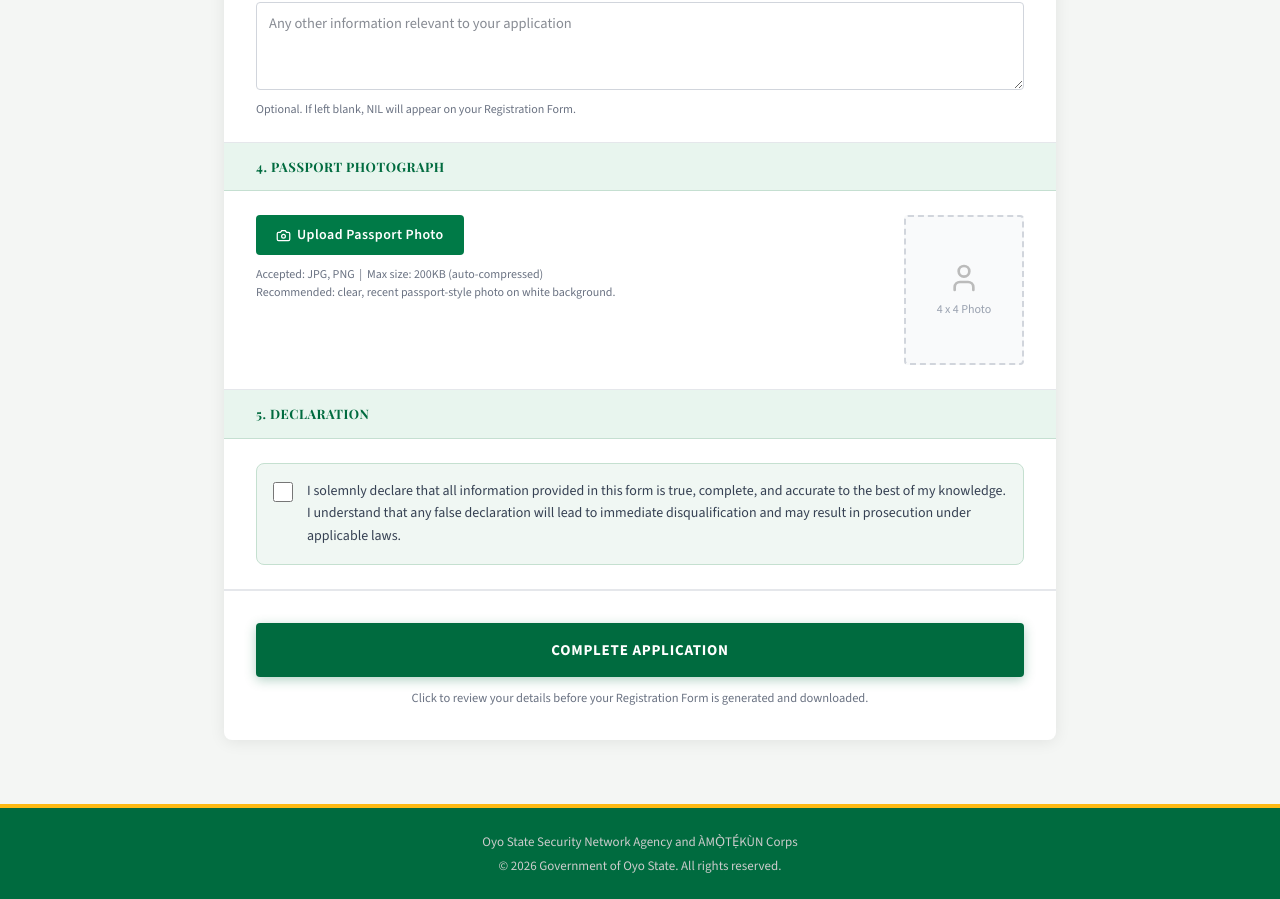
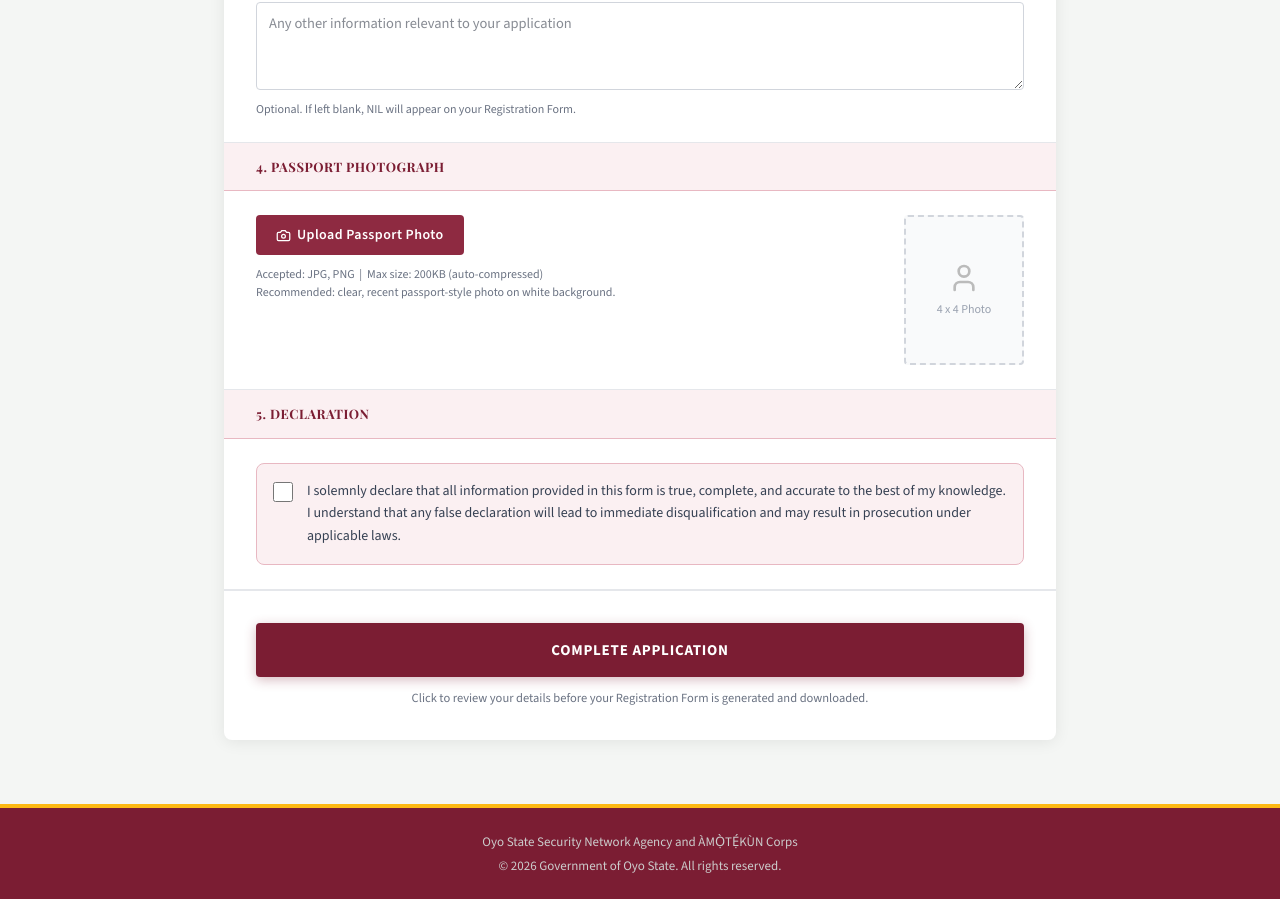
Before and after one commit to Adis-ore/Amotekun_Frontend, a React (Vite) app: page /register in a window 1280 px wide. Shown: the part 1474-2373 px from the top of the page. Built offline with nearby package versions, Linux system fonts and the light colour scheme; a web font is replaced by a local one.

Commit message:
ui colour changes

```diff
--- a/src/components/RegistrationForm.jsx
+++ b/src/components/RegistrationForm.jsx
@@ -186,7 +186,7 @@ export default function RegistrationForm({ onSuccess, isPortalClosed, submitted
         {pdfBlobUrl && (
           <button
             type="button"
-            className="mt-5 px-8 py-3 bg-brand text-white border-none rounded text-sm font-bold cursor-pointer tracking-[0.04em] uppercase hover:bg-brand-dark transition-colors duration-200 shadow-[0_3px_10px_rgba(15,76,15,0.3)]"
+            className="mt-5 px-8 py-3 bg-brand text-white border-none rounded text-sm font-bold cursor-pointer tracking-[0.04em] uppercase hover:bg-brand-dark transition-colors duration-200 shadow-[0_3px_10px_rgba(123,29,51,0.3)]"
             onClick={() => {
               const win = window.open(pdfBlobUrl, '_blank')
               if (win) win.addEventListener('load', () => win.print())
@@ -355,7 +355,7 @@ export default function RegistrationForm({ onSuccess, isPortalClosed, submitted
           </Field>
 
           {formData.hasSecurityExp === 'Yes' && (
-            <div className="bg-[#E8F5EE] border border-[#B3D9C4] rounded-md px-5 py-5 mt-1 flex flex-col gap-4">
+            <div className="bg-[#FBF0F2] border border-[#E8B8C2] rounded-md px-5 py-5 mt-1 flex flex-col gap-4">
               <Field label="Name of Organisation / Security Agency">
                 <input
                   type="text"
@@ -458,8 +458,8 @@ export default function RegistrationForm({ onSuccess, isPortalClosed, submitted
         {/* 5. DECLARATION */}
         <FormSection title="5. Declaration">
           <label
-            className={`flex gap-3.5 items-start cursor-pointer p-4 bg-[#F0F7F3] border rounded-lg transition-colors ${
-              errors.declaration ? 'border-danger' : 'border-[#C5E0D0]'
+            className={`flex gap-3.5 items-start cursor-pointer p-4 bg-[#FBF0F2] border rounded-lg transition-colors ${
+              errors.declaration ? 'border-danger' : 'border-[#E8B8C2]'
             }`}
             data-error={!!errors.declaration}
           >
@@ -494,7 +494,7 @@ export default function RegistrationForm({ onSuccess, isPortalClosed, submitted
           <button
             type="submit"
             disabled={isSubmitting}
-            className="w-full py-4 bg-brand text-white border-none rounded text-[15px] font-bold cursor-pointer tracking-[0.05em] uppercase transition-all duration-200 hover:bg-brand-dark hover:-translate-y-0.5 shadow-[0_3px_12px_rgba(0,107,63,0.3)] hover:shadow-[0_6px_20px_rgba(0,107,63,0.4)] active:translate-y-0 disabled:opacity-75 disabled:cursor-not-allowed"
+            className="w-full py-4 bg-brand text-white border-none rounded text-[15px] font-bold cursor-pointer tracking-[0.05em] uppercase transition-all duration-200 hover:bg-brand-dark hover:-translate-y-0.5 shadow-[0_3px_12px_rgba(123,29,51,0.3)] hover:shadow-[0_6px_20px_rgba(123,29,51,0.4)] active:translate-y-0 disabled:opacity-75 disabled:cursor-not-allowed"
           >
             COMPLETE APPLICATION
           </button>
@@ -521,7 +521,7 @@ export default function RegistrationForm({ onSuccess, isPortalClosed, submitted
               </p>
 
               {/* Two-column review grid */}
-              <div className="flex flex-col border border-[#C5DFD1] rounded-lg overflow-hidden mb-5">
+              <div className="flex flex-col border border-[#E8B8C2] rounded-lg overflow-hidden mb-5">
                 <ReviewRow label="Full Name"           value={formData.fullName} />
                 <ReviewRow label="Phone Number"        value={formData.phoneNumber} />
                 <ReviewRow label="Date of Birth"       value={formData.dateOfBirth} />
@@ -555,7 +555,7 @@ export default function RegistrationForm({ onSuccess, isPortalClosed, submitted
                 </button>
                 <button
                   type="button"
-                  className="px-5 py-2.5 bg-brand text-white border-none rounded text-sm font-bold cursor-pointer tracking-[0.03em] hover:bg-brand-dark transition-colors shadow-[0_3px_10px_rgba(0,107,63,0.3)] min-h-[44px]"
+                  className="px-5 py-2.5 bg-brand text-white border-none rounded text-sm font-bold cursor-pointer tracking-[0.03em] hover:bg-brand-dark transition-colors shadow-[0_3px_10px_rgba(123,29,51,0.3)] min-h-[44px]"
                   onClick={handleConfirmedSubmit}
                 >
                   SUBMIT &amp; GENERATE FORM
@@ -572,7 +572,7 @@ export default function RegistrationForm({ onSuccess, isPortalClosed, submitted
       {isSubmitting && (
         <div
           className="fixed inset-0 flex flex-col items-center justify-center z-[2000]"
-          style={{ backgroundColor: 'rgba(0,61,36,0.93)' }}
+          style={{ backgroundColor: 'rgba(77,14,30,0.93)' }}
         >
           <div className="bg-white rounded-2xl px-10 py-10 flex flex-col items-center gap-5 shadow-2xl max-w-sm w-full mx-4 text-center">
             <div className="w-12 h-12 border-4 border-gray-200 border-t-brand rounded-full animate-spin" />
@@ -589,7 +589,7 @@ export default function RegistrationForm({ onSuccess, isPortalClosed, submitted
 
 function ReviewRow({ label, value }) {
   return (
-    <div className="flex justify-between items-start gap-3 px-3.5 py-2.5 bg-white border-b border-[#C5DFD1] last:border-b-0">
+    <div className="flex justify-between items-start gap-3 px-3.5 py-2.5 bg-white border-b border-[#E8B8C2] last:border-b-0">
       <span className="text-[12.5px] font-semibold text-gray-500 shrink-0 min-w-[130px]">{label}</span>
       <span className="text-[13px] text-gray-900 text-right break-words font-medium">{value || '—'}</span>
     </div>
@@ -599,7 +599,7 @@ function ReviewRow({ label, value }) {
 function FormSection({ title, children }) {
   return (
     <div className="border-b border-gray-200">
-      <div className="bg-[#E8F5EE] border-b border-[#C5DFD1] px-6 md:px-8 py-3.5">
+      <div className="bg-[#FBF0F2] border-b border-[#E8B8C2] px-6 md:px-8 py-3.5">
         <h3 className="font-display text-[13px] font-bold text-brand uppercase tracking-[0.04em] m-0">
           {title}
         </h3>
--- a/src/index.css
+++ b/src/index.css
@@ -1,12 +1,13 @@
 @import "tailwindcss";
 
 @theme {
-  --color-brand-dark: #003D24;
-  --color-brand:      #006B3F;
-  --color-brand-mid:  #007A47;
-  --color-brand-light:#E0F2E9;
+  --color-brand-dark: #4D0E1E;
+  --color-brand:      #7B1D33;
+  --color-brand-mid:  #8E2A41;
+  --color-brand-light:#F9EEF0;
   --color-gold:       #FDB913;
   --color-gold-bright:#FDB913;
+  --color-green:      #006B3F;
   --color-danger:     #c0392b;
   --font-display: 'Playfair Display', Georgia, serif;
   --font-sans: 'Source Sans 3', 'Segoe UI', system-ui, Arial, sans-serif;
--- a/src/pages/LandingPage.jsx
+++ b/src/pages/LandingPage.jsx
@@ -56,7 +56,7 @@ export default function LandingPage() {
       {/* ── HERO ── */}
       <section
         className="relative min-h-[50vh] flex flex-col items-center justify-center text-center px-6 py-20 overflow-hidden"
-        style={{ background: 'linear-gradient(160deg, #003D24 0%, #006B3F 50%, #007A47 100%)' }}
+        style={{ background: 'linear-gradient(160deg, #4D0E1E 0%, #7B1D33 50%, #8E2A41 100%)' }}
       >
         <div
           className="absolute inset-0 pointer-events-none"
@@ -156,8 +156,8 @@ export default function LandingPage() {
               { Icon: LuShield,   text: 'Must be physically and medically fit' },
               { Icon: LuCheck,    text: 'Must be of good character and conduct' },
             ].map(({ Icon, text }) => (
-              <div key={text} className="flex items-start gap-3.5 bg-white border border-[#C5E0D0] border-l-4 border-l-brand-mid rounded-md px-4 py-4 shadow-sm">
-                <span className="shrink-0 mt-0.5"><Icon size={20} color="#007A47" /></span>
+              <div key={text} className="flex items-start gap-3.5 bg-white border border-gray-200 border-l-4 border-l-gold rounded-md px-4 py-4 shadow-sm">
+                <span className="shrink-0 mt-0.5"><Icon size={20} color="#006B3F" /></span>
                 <span className="text-[15px] text-gray-900 font-medium">{text}</span>
               </div>
             ))}
@@ -205,7 +205,7 @@ export default function LandingPage() {
             className={`inline-flex items-center gap-2 px-14 py-5 text-lg font-bold uppercase tracking-[0.06em] rounded border-2 transition-all duration-200 hover:-translate-y-0.5 active:translate-y-0 ${
               isPortalClosed
                 ? 'bg-gray-500 border-gray-500 text-white cursor-not-allowed shadow-none'
-                : 'bg-brand-mid border-brand-mid text-white shadow-[0_4px_16px_rgba(0,107,63,0.35)] hover:shadow-[0_8px_28px_rgba(0,107,63,0.45)] cursor-pointer'
+                : 'bg-brand-mid border-brand-mid text-white shadow-[0_4px_16px_rgba(123,29,51,0.35)] hover:shadow-[0_8px_28px_rgba(123,29,51,0.45)] cursor-pointer'
             }`}
             onClick={() => !isPortalClosed && navigate('/register')}
             disabled={isPortalClosed}
--- a/src/pages/RegistrationPage.jsx
+++ b/src/pages/RegistrationPage.jsx
@@ -69,7 +69,7 @@ export default function RegistrationPage() {
       {/* ── SUCCESS BANNER ── */}
       {successData && (
         <div
-          className="flex gap-5 items-start bg-[#E6F5EE] border-2 border-brand-mid rounded-lg px-7 py-6 mx-auto my-6 max-w-[860px] w-full"
+          className="flex gap-5 items-start bg-[#FBF0F2] border-2 border-brand-mid rounded-lg px-7 py-6 mx-auto my-6 max-w-[860px] w-full"
           style={{ animation: 'slideDown 0.3s ease-out' }}
         >
           <div className="w-12 h-12 shrink-0 bg-brand-mid text-white rounded-full flex items-center justify-center">
@@ -106,7 +106,7 @@ export default function RegistrationPage() {
       <div className="flex-1 max-w-[880px] w-full mx-auto px-4 md:px-6 pt-6 pb-16">
         <div className="bg-white rounded-lg shadow-[0_2px_16px_rgba(0,0,0,0.08)] overflow-hidden">
           {!successData && (
-            <div className="bg-[#F0F7F3] border-b border-gray-200 px-6 md:px-8 py-6">
+            <div className="bg-[#FBF0F2] border-b border-gray-200 px-6 md:px-8 py-6">
               <h2 className="font-display text-xl font-bold text-brand mb-2">Application Form</h2>
               <p className="text-[13.5px] text-gray-500 m-0">
                 Fields marked <span className="text-danger">*</span> are required.
```
